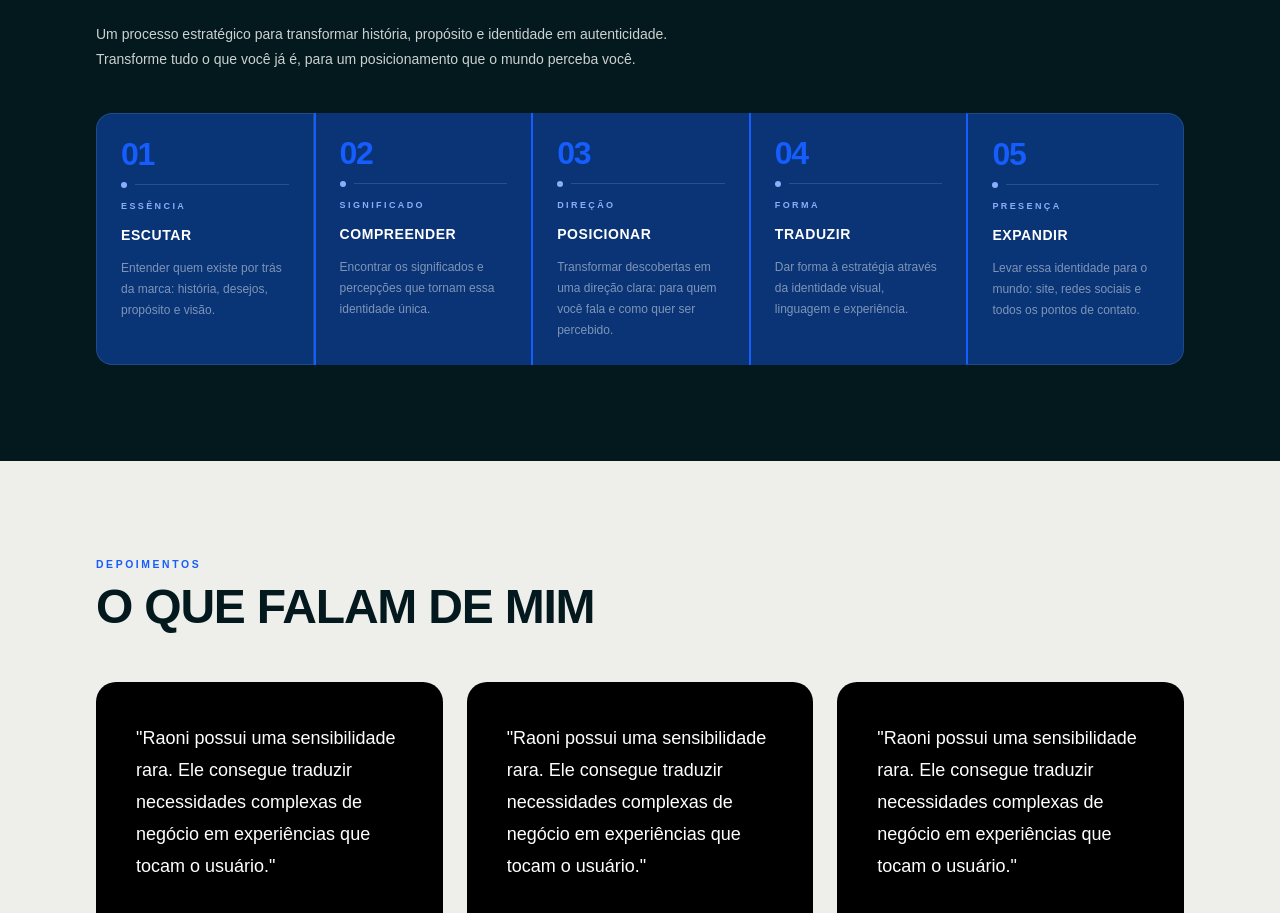
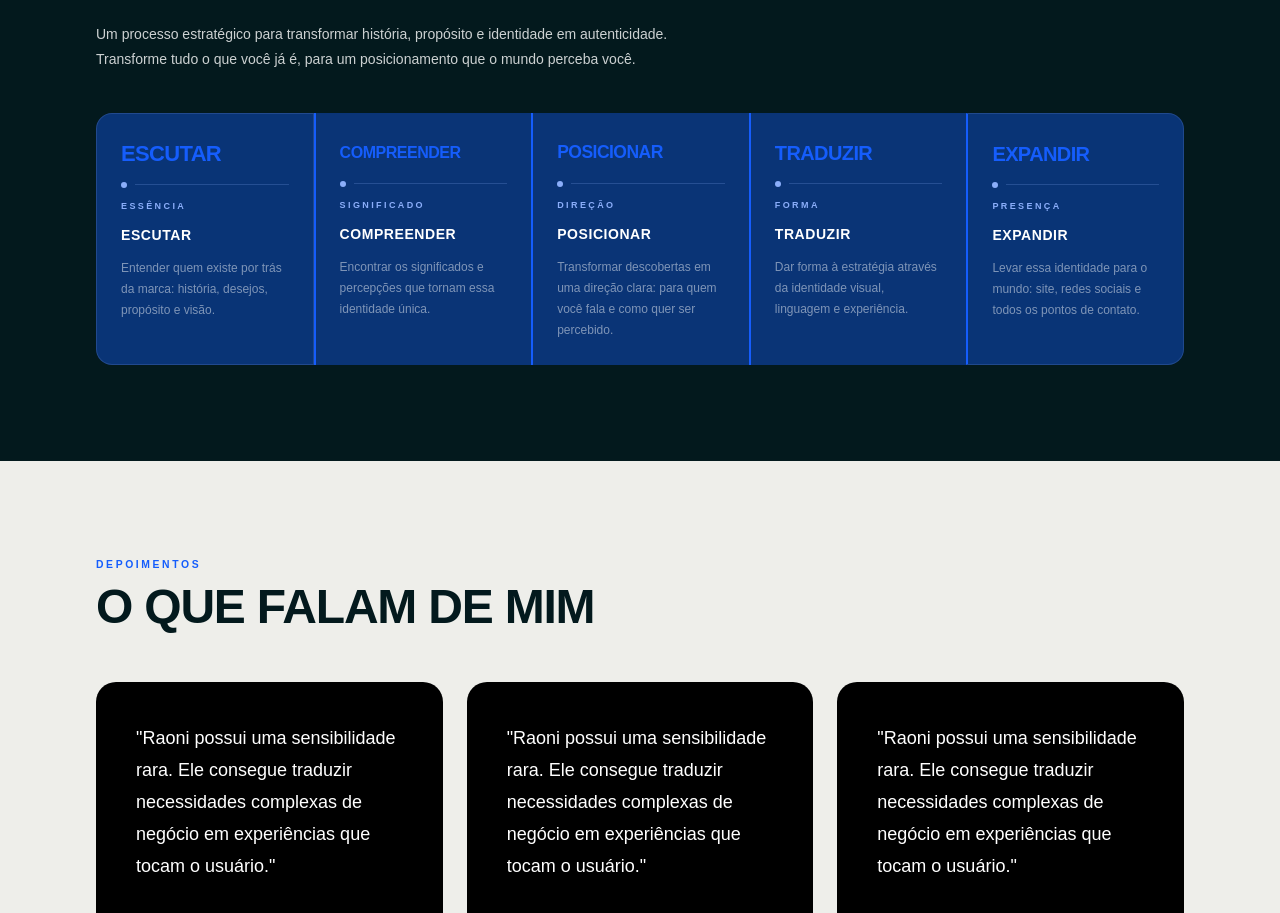
Before and after one commit to rburali/portfolio_raoniburali_novo, a React (Vite) app: page / in a window 1280 px wide. Shown: the part 6740-7653 px from the top of the page. Built offline with nearby package versions, Linux system fonts and the light colour scheme; a web font is replaced by a local one.

Commit message:
fix(metodo): substitui numeros por termos e anima cards uma unica vez

```diff
--- a/src/App.tsx
+++ b/src/App.tsx
@@ -1638,42 +1638,132 @@ function ExperienceSection() {
 
 /* ── Método Essência ── */
 interface MetodoStep {
-  num: string
+  term: string
+  sizeClass: string
   tag: string
   heading: string
   body: string
 }
 
+function MetodoCard({
+  s,
+  i,
+  total,
+}: {
+  s: MetodoStep
+  i: number
+  total: number
+}) {
+  const cardRef = useRef<HTMLDivElement>(null)
+  const [revealed, setRevealed] = useState(false)
+
+  useEffect(() => {
+    const el = cardRef.current
+    if (!el || revealed) return
+    const obs = new IntersectionObserver(
+      ([entry]) => {
+        if (entry.isIntersecting) {
+          setRevealed(true)
+          obs.disconnect()
+        }
+      },
+      { threshold: 0.1 },
+    )
+    obs.observe(el)
+    return () => obs.disconnect()
+  }, [revealed])
+
+  return (
+    <div
+      ref={cardRef}
+      className={`reveal ${
+        revealed ? "in-view" : ""
+      } delay-${i * 100 + 100} bg-[rgba(21,93,252,0.4)] border border-[rgba(139,174,250,0.18)] ${
+        i === 0
+          ? "rounded-tl-[16px] rounded-bl-[16px] lg:rounded-tr-none lg:rounded-br-none"
+          : i === total - 1
+            ? "rounded-tr-[16px] rounded-br-[16px] lg:rounded-tl-none lg:rounded-bl-none"
+            : "lg:border-l-2 lg:border-l-[#155dfc] lg:border-t-0 lg:border-r-0 lg:border-b-0"
+      } ${
+        i > 0 ? "lg:border-l-2 lg:border-l-[#155dfc]" : ""
+      } p-6 flex flex-col gap-3`}
+    >
+      <div className="h-[32px] flex items-center">
+        <p
+          className={`font-['Raleway:Black',sans-serif] font-black ${s.sizeClass} leading-none tracking-[-0.03em] text-[#155dfc] whitespace-nowrap`}
+        >
+          {s.term}
+        </p>
+      </div>
+      <div className="flex items-center gap-2">
+        <div className="w-1.5 h-1.5 rounded-full bg-[#8baefa]" />
+        <div className="h-px flex-1 bg-[rgba(139,174,250,0.22)]" />
+      </div>
+      <p className="font-['Raleway:SemiBold',sans-serif] font-semibold text-[9px] tracking-[2.4px] uppercase text-[#8baefa]">
+        {s.tag}
+      </p>
+      <p className="font-['Raleway:Bold',sans-serif] font-bold text-[14px] tracking-[0.56px] uppercase text-white">
+        {s.heading}
+      </p>
+      <p className="font-['Raleway:Light',sans-serif] font-light text-[12px] leading-[1.75] text-[rgba(255,255,255,0.48)]">
+        {s.body}
+      </p>
+    </div>
+  )
+}
+
 function MetodoSection() {
-  const { ref, visible } = useReveal(0.1)
+  const headerRef = useRef<HTMLDivElement>(null)
+  const [headerRevealed, setHeaderRevealed] = useState(false)
+
+  useEffect(() => {
+    const el = headerRef.current
+    if (!el || headerRevealed) return
+    const obs = new IntersectionObserver(
+      ([entry]) => {
+        if (entry.isIntersecting) {
+          setHeaderRevealed(true)
+          obs.disconnect()
+        }
+      },
+      { threshold: 0.1 },
+    )
+    obs.observe(el)
+    return () => obs.disconnect()
+  }, [headerRevealed])
 
   const steps: MetodoStep[] = [
     {
-      num: "01",
+      term: "ESCUTAR",
+      sizeClass: "text-[22px] sm:text-[24px] lg:text-[18px] xl:text-[22px]",
       tag: "Essência",
       heading: "Escutar",
       body: "Entender quem existe por trás da marca: história, desejos, propósito e visão.",
     },
     {
-      num: "02",
+      term: "COMPREENDER",
+      sizeClass: "text-[18px] sm:text-[20px] lg:text-[13.5px] xl:text-[16px]",
       tag: "Significado",
       heading: "Compreender",
       body: "Encontrar os significados e percepções que tornam essa identidade única.",
     },
     {
-      num: "03",
+      term: "POSICIONAR",
+      sizeClass: "text-[19px] sm:text-[21px] lg:text-[14.5px] xl:text-[17.5px]",
       tag: "Direção",
       heading: "Posicionar",
       body: "Transformar descobertas em uma direção clara: para quem você fala e como quer ser percebido.",
     },
     {
-      num: "04",
+      term: "TRADUZIR",
+      sizeClass: "text-[21px] sm:text-[23px] lg:text-[17px] xl:text-[20px]",
       tag: "Forma",
       heading: "Traduzir",
       body: "Dar forma à estratégia através da identidade visual, linguagem e experiência.",
     },
     {
-      num: "05",
+      term: "EXPANDIR",
+      sizeClass: "text-[21px] sm:text-[23px] lg:text-[17px] xl:text-[20px]",
       tag: "Presença",
       heading: "Expandir",
       body: "Levar essa identidade para o mundo: site, redes sociais e todos os pontos de contato.",
@@ -1686,7 +1776,7 @@ function MetodoSection() {
       id="metodo"
     >
       <div className="max-w-[1200px] mx-auto">
-        <div ref={ref} className={`reveal ${visible ? "in-view" : ""} mb-10`}>
+        <div ref={headerRef} className={`reveal ${headerRevealed ? "in-view" : ""} mb-10`}>
           <p className="font-['Raleway:SemiBold',sans-serif] font-semibold text-[10px] tracking-[2.8px] uppercase text-[#8baefa] mb-4">
             Metodologia
           </p>
@@ -1704,37 +1794,7 @@ function MetodoSection() {
 
         <div className="grid grid-cols-1 sm:grid-cols-2 lg:grid-cols-5 gap-4 lg:gap-0">
           {steps.map((s, i) => (
-            <div
-              key={i}
-              className={`reveal ${
-                visible ? "in-view" : ""
-              } delay-${i * 100 + 100} bg-[rgba(21,93,252,0.4)] border border-[rgba(139,174,250,0.18)] ${
-                i === 0
-                  ? "rounded-tl-[16px] rounded-bl-[16px] lg:rounded-tr-none lg:rounded-br-none"
-                  : i === steps.length - 1
-                    ? "rounded-tr-[16px] rounded-br-[16px] lg:rounded-tl-none lg:rounded-bl-none"
-                    : "lg:border-l-2 lg:border-l-[#155dfc] lg:border-t-0 lg:border-r-0 lg:border-b-0"
-              } ${
-                i > 0 ? "lg:border-l-2 lg:border-l-[#155dfc]" : ""
-              } p-6 flex flex-col gap-3`}
-            >
-              <p className="font-['Raleway:Black',sans-serif] font-black text-[32px] leading-none tracking-[-0.04em] text-[#155dfc]">
-                {s.num}
-              </p>
-              <div className="flex items-center gap-2">
-                <div className="w-1.5 h-1.5 rounded-full bg-[#8baefa]" />
-                <div className="h-px flex-1 bg-[rgba(139,174,250,0.22)]" />
-              </div>
-              <p className="font-['Raleway:SemiBold',sans-serif] font-semibold text-[9px] tracking-[2.4px] uppercase text-[#8baefa]">
-                {s.tag}
-              </p>
-              <p className="font-['Raleway:Bold',sans-serif] font-bold text-[14px] tracking-[0.56px] uppercase text-white">
-                {s.heading}
-              </p>
-              <p className="font-['Raleway:Light',sans-serif] font-light text-[12px] leading-[1.75] text-[rgba(255,255,255,0.48)]">
-                {s.body}
-              </p>
-            </div>
+            <MetodoCard key={i} s={s} i={i} total={steps.length} />
           ))}
         </div>
       </div>
```
